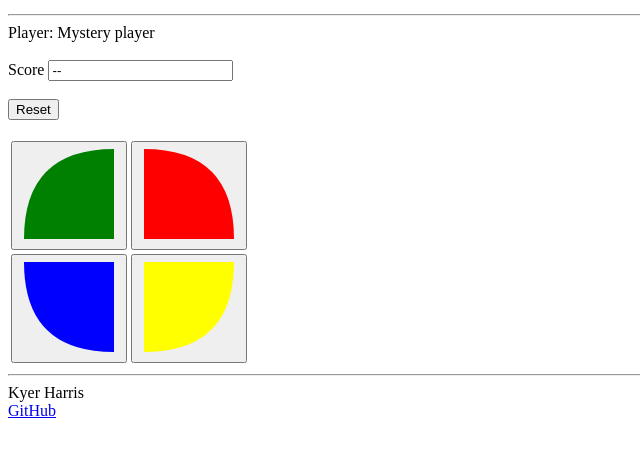
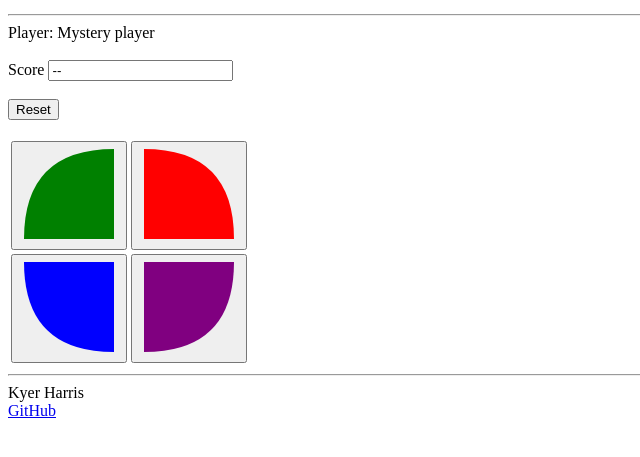
Before and after one commit to KyerHarris/Simon, a plain HTML site: page play.html in a window 1280 px wide. Shown: the part 161-618 px from the top of the page, without its empty margins (0-640 px from the left). Drawn offline with Linux system fonts and the light colour scheme.

Commit message:
added password & changed color

```diff
--- a/play.html
+++ b/play.html
@@ -102,7 +102,7 @@
                   height="100"
                   width="100"
                 >
-                  <path d="M95,5 5,5 5,95 Q 95,95 95,5" fill="yellow" />
+                  <path d="M95,5 5,5 5,95 Q 95,95 95,5" fill="purple" />
                 </svg>
               </button>
             </td>
```
